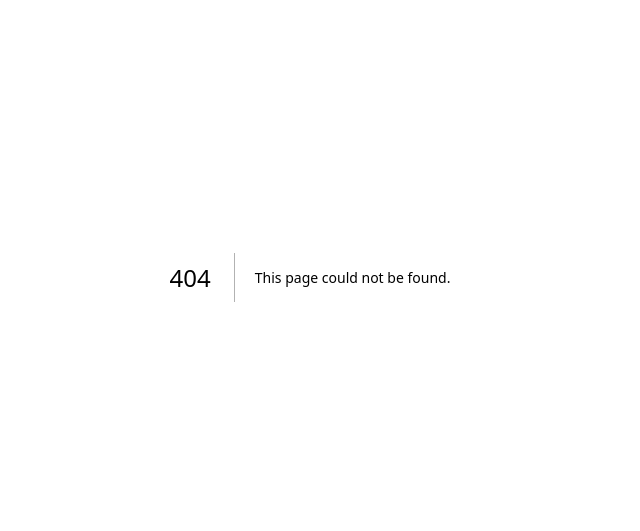
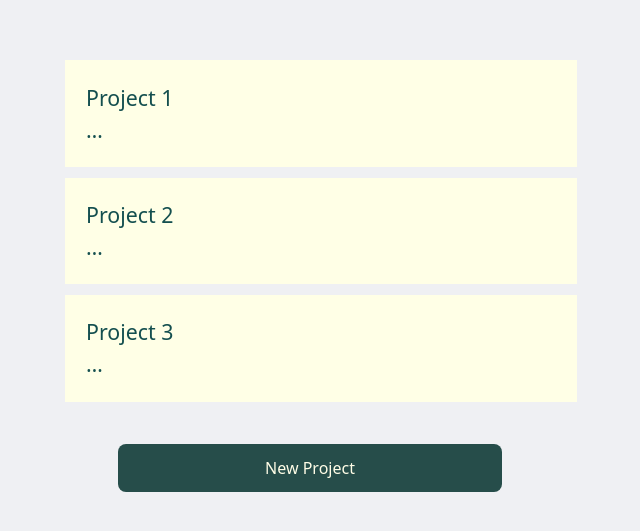
Before and after one commit to lugawe/typeditor, a Next.js app: page /projects_overview in a window 1280 px wide. Before the commit this address had no page. Shown: the part 123-654 px from the top of the page, without its empty margins (330-970 px from the left). Built offline with nearby package versions, Linux system fonts and the light colour scheme.

Commit message:
add project overview page

```diff
--- /dev/null
+++ b/components/project_list_element.js
@@ -0,0 +1,10 @@
+import React from 'react';
+
+export default function ProjectCard({ obj }) {
+    return (
+        <div className="project-card">
+            <h3>{obj.name}</h3>
+            <p>{obj.description}</p>
+        </div>
+    );
+}
--- a/pages/_app.js
+++ b/pages/_app.js
@@ -1,4 +1,4 @@
-import "../styles/globals.css";
+import global from "../styles/globals.css";
 
 export default function ChatApp({ Component, pageProps }) {
   return <Component {...pageProps} />;
--- a/pages/index.js
+++ b/pages/index.js
@@ -4,8 +4,9 @@ import { useRouter } from 'next/router'
 export default function Index() {
   const router = useRouter()
   useEffect(() => {
-    router.push('/login')
-    router.push('/signup')
+    router.push('/login'),
+      router.push('/signup'),
+      router.push('/projects_overview')
   }, [])
   return <p>Weiterleitung…</p>
 }
--- a/pages/login.js
+++ b/pages/login.js
@@ -2,14 +2,17 @@
 import styles from "@/styles/login.module.css";
 import { useState } from "react";
 import { generateAccessToken } from "@/lib/api/account";
+import { useRouter } from "next/router";
 
 export default function Login() {
   // ...
   const [name, setName] = useState("");
   const [password, setPassword] = useState("");
+  const router = useRouter();
 
   async function submit() {
-    const accessToken = await generateAccessToken(name, password);
+    // const accessToken = await generateAccessToken(name, password);
+    await router.push("/projects_overview");
   }
 
   return (
--- /dev/null
+++ b/pages/projects_overview.js
@@ -0,0 +1,21 @@
+import React from 'react';
+import styles from '../styles/projects.module.css';
+import ProjectCard from '@/components/project_list_element';
+
+export default function ProjectsOverview() {
+    const projects = [
+        { id: 1, name: 'Project 1', description: '…' },
+        { id: 2, name: 'Project 2', description: '…' },
+        { id: 3, name: 'Project 3', description: '…' },
+    ];
+    return (
+        <div className={styles.wrapper}>
+            <div className={styles.projectlist}>
+                {projects.map(p => (
+                    <ProjectCard obj={p} key={p.id} />
+                ))}
+            </div>
+            <button className={styles.button}>New Project</button>
+        </div>
+    );
+}
--- a/pages/signup.js
+++ b/pages/signup.js
@@ -1,4 +1,3 @@
-// pages/login.js
 import React from 'react';
 import styles from '../styles/login.module.css';
 
--- a/styles/globals.css
+++ b/styles/globals.css
@@ -1 +1,13 @@
 @import "tailwindcss";
+
+.project-card {
+    background-color: #FFFFE6;
+    width: 100%;
+    min-height: 100px;
+    display: block;
+    padding: 1em;
+    margin: .5em;
+    font-size: 16pt;
+    color: #144F4F;
+    cursor: pointer;
+}
--- a/styles/login.module.css
+++ b/styles/login.module.css
@@ -1,5 +1,3 @@
-/* styles/login.css */
-
 .wrapper {
   display: flex;
   justify-content: center;
--- /dev/null
+++ b/styles/projects.module.css
@@ -0,0 +1,30 @@
+.wrapper {
+    background-color: #eff0f3;
+    width: 100vw;
+    height: 100vh;
+    display: flex;
+    justify-content: center;
+    align-items: center;
+    flex-direction: column;
+}
+
+.projectlist {
+    width: 40%;
+}
+
+.button {
+    background: #264d4a;
+    color: #fffde7;
+    border: none;
+    padding: 12px 0;
+    width: 30%;
+    border-radius: .5em;
+    font-size: 1rem;
+    cursor: pointer;
+    margin-bottom: 12px;
+    margin-top: 32px;
+}
+
+.button:hover {
+    opacity: 0.9;
+}
```
Also changed, not shown: 1 other file (tests, documents, lock files or other folders).
